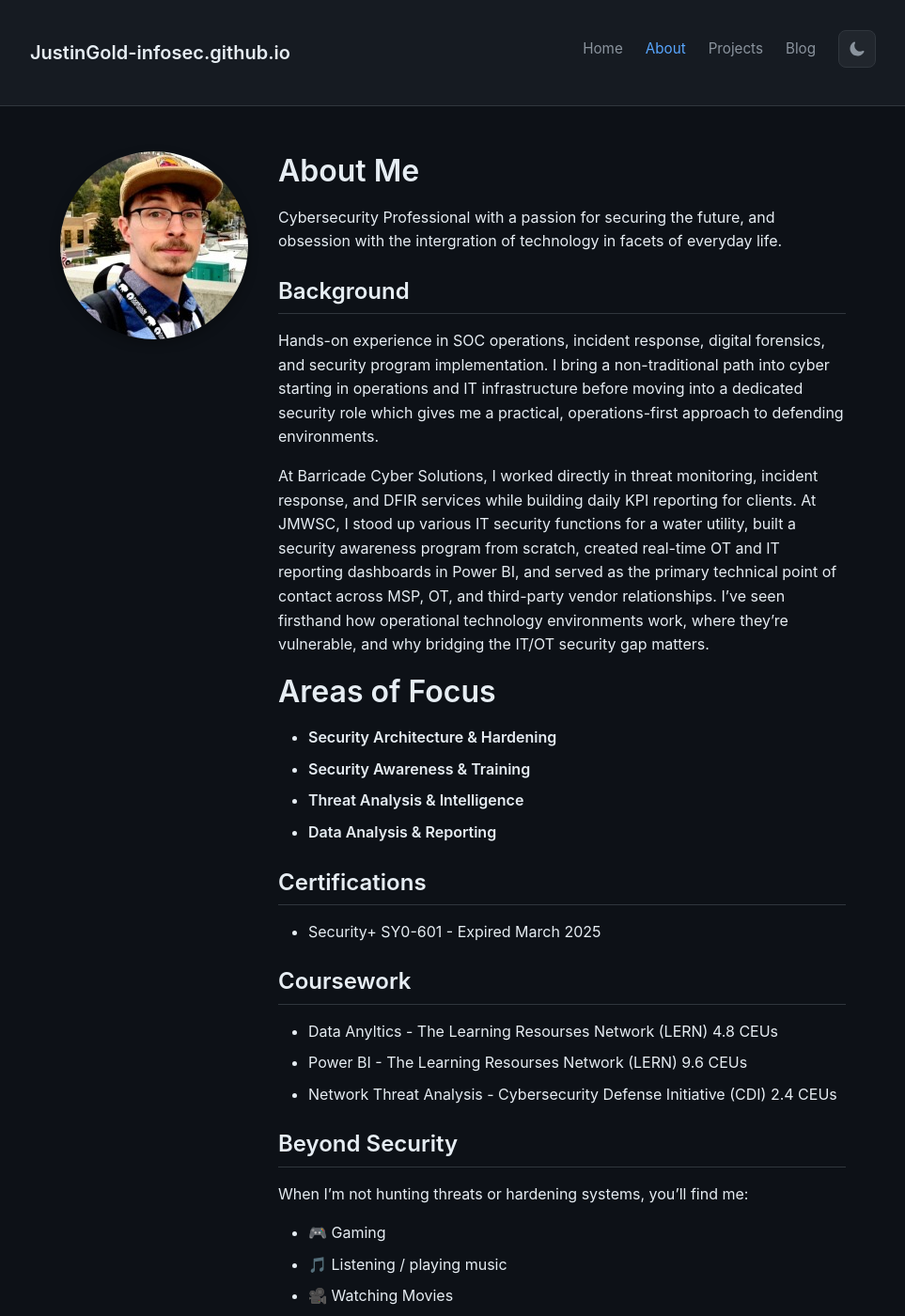
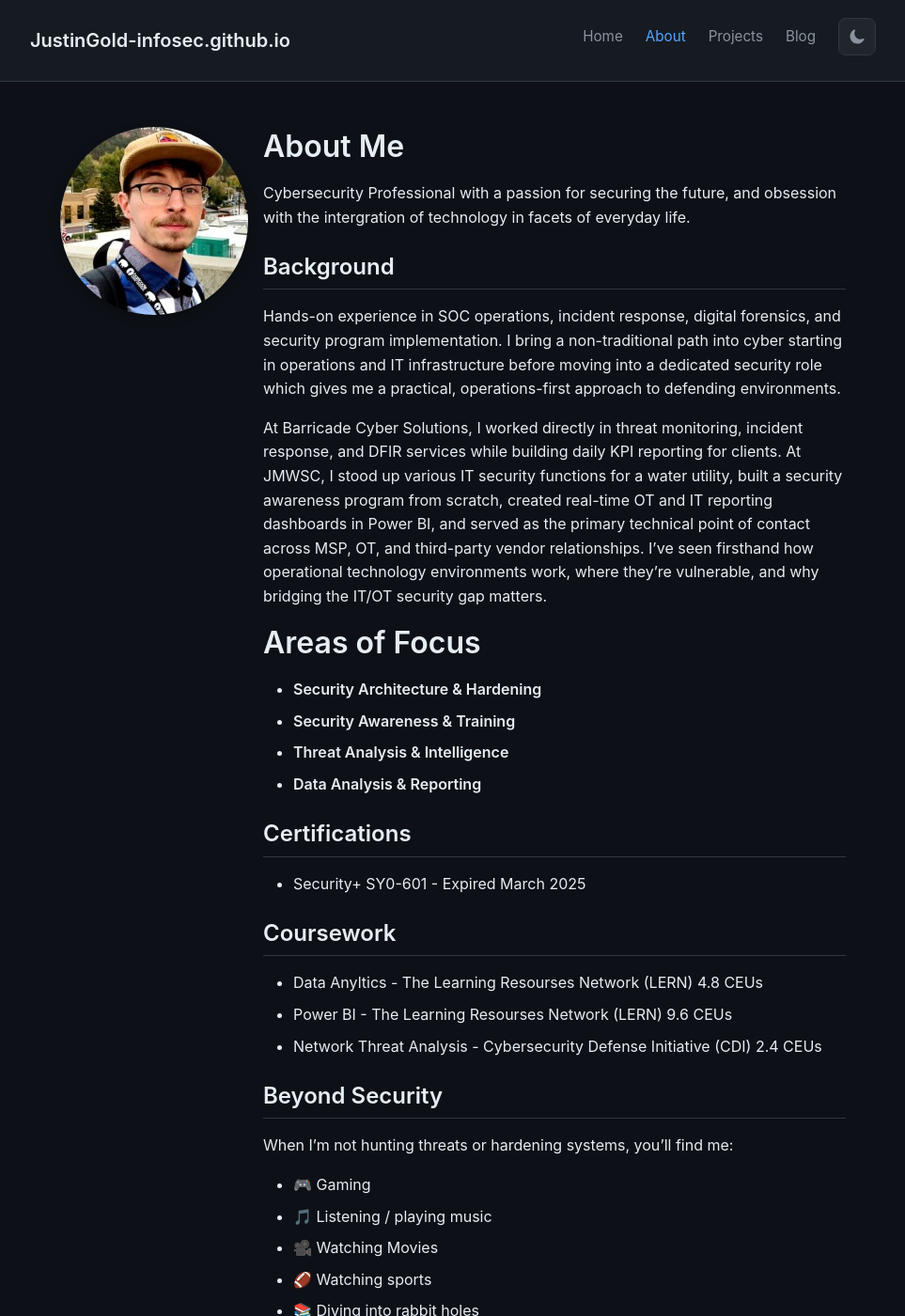
Before and after one commit to JustinGold-infosec/JustinGold-infosec.github.io, a Jekyll site: the page built from about.md, in a window 1280 px wide and 1400 px high. Shown: the whole window at 94% size, without its empty margins (158-1121 px from the left). Built offline with Jekyll 4.4.1, drawn with Linux system fonts in a browser that asks for light colours.

Commit message:
Update default.html

```diff
--- a/_layouts/default.html
+++ b/_layouts/default.html
@@ -77,7 +77,7 @@
     header {
       background-color: var(--bg-secondary);
       border-bottom: 1px solid var(--border);
-      padding: 1rem 2rem;
+      padding: .2rem 2rem;
       position: sticky;
       top: 0;
       z-index: 1000;
@@ -581,7 +581,7 @@
     /* About Page Layout */
     .about-layout {
       display: flex;
-      gap: 2rem;
+      gap: 1rem;
       position: relative;
     }
 
@@ -594,9 +594,9 @@
 
     .about-photo {
       width: 180px;
-      border: 2px solid var(--border);
-      border-radius: 8px;
-      box-shadow: 0 4px 12px var(--shadow);
+      border: 6px solid var(--border);
+      border-radius: 12px;
+      box-shadow: 0 8px 20px var(--shadow);
     }
 
     .about-main {
```
